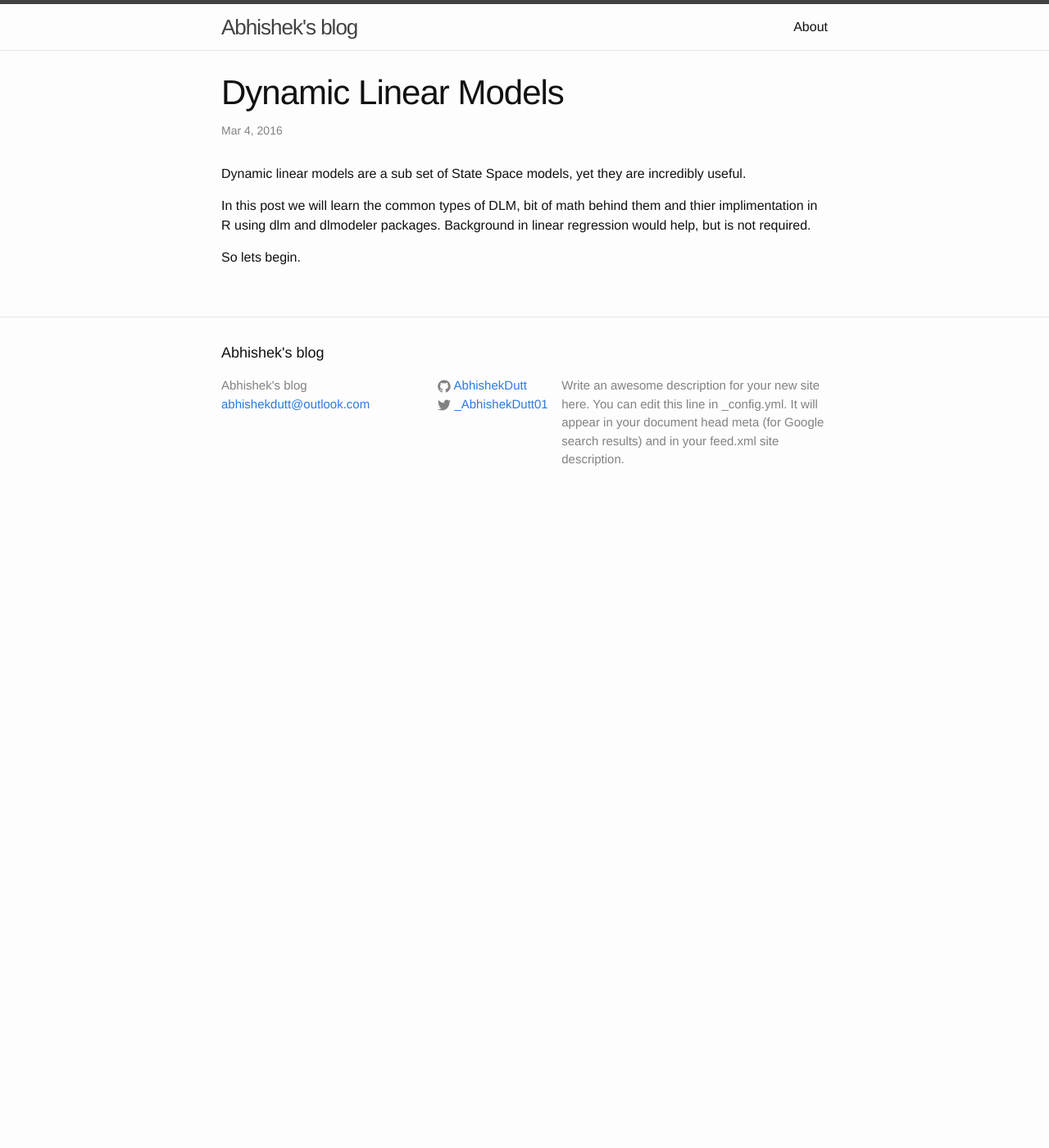
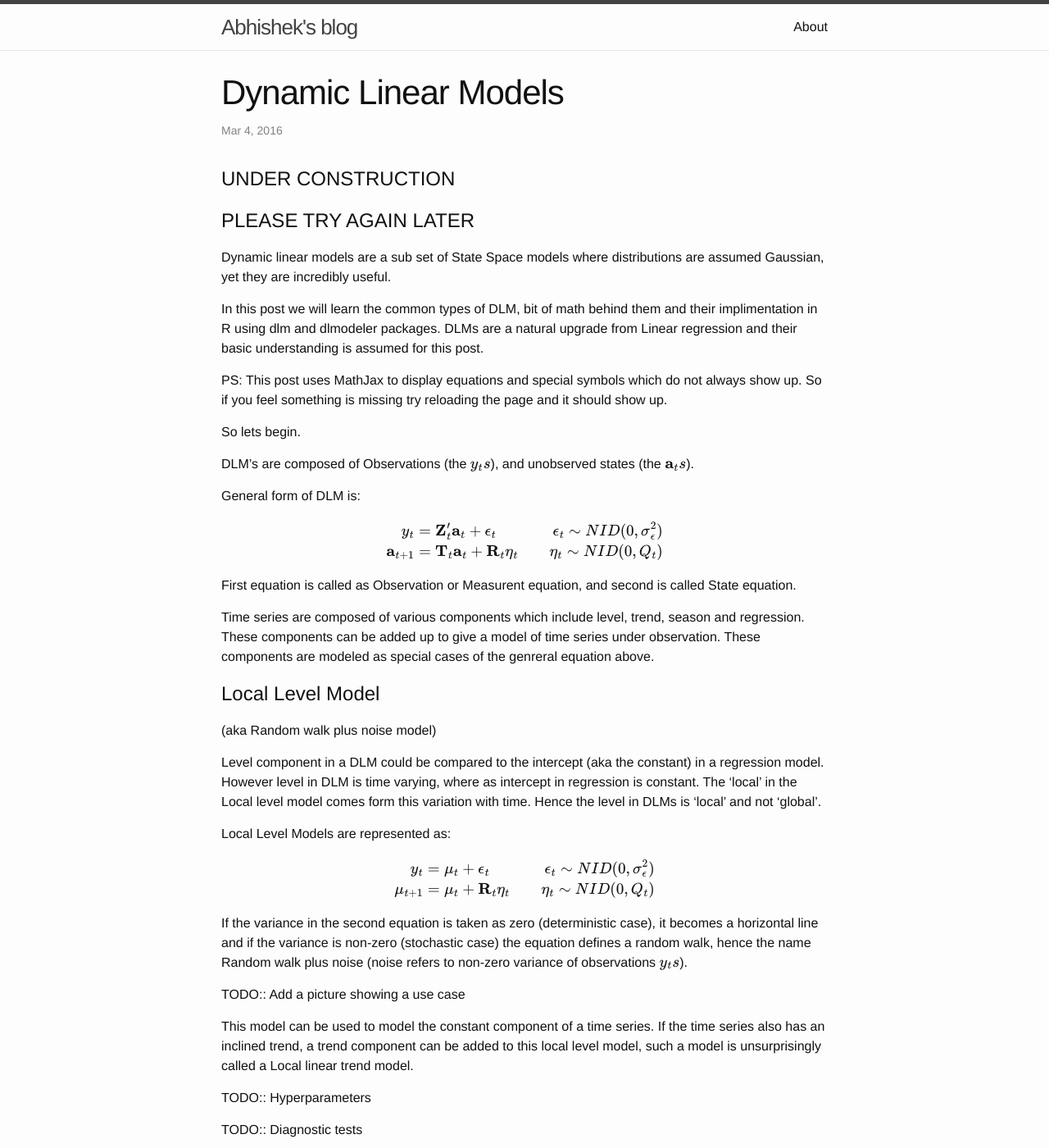
Before and after one commit to Abhishek-Dutt-1/blog, a Jekyll site: the page built from _posts/2016-03-04-dynamic-linear-models.markdown, in a window 1280 px wide and 1400 px high. Shown: the whole window at 82% size. Built offline with Jekyll 4.4.1, drawn with Linux system fonts in a browser that asks for light colours; formulas are drawn with MathJax 3; some of the changed text lies outside the part shown.

Commit message:
Added missing posts

```diff
--- a/_posts/2016-03-04-dynamic-linear-models.markdown
+++ b/_posts/2016-03-04-dynamic-linear-models.markdown
@@ -4,9 +4,110 @@ title:  "Dynamic Linear Models"
 date:   2016-03-04 17:30:00 +0530
 categories: Analytics
 ---
-Dynamic linear models are a sub set of State Space models, yet they are incredibly useful.
 
-In this post we will learn the common types of DLM, bit of math behind them and thier implimentation in R using dlm and dlmodeler packages.
-Background in linear regression would help, but is not required.
+UNDER CONSTRUCTION
+==================
+
+PLEASE TRY AGAIN LATER
+======================
+
+Dynamic linear models are a sub set of State Space models where distributions are assumed Gaussian, yet they are incredibly useful.
+
+In this post we will learn the common types of DLM, bit of math behind them and their implimentation in R using dlm and dlmodeler packages.
+DLMs are a natural upgrade from Linear regression and their basic understanding is assumed for this post.
+
+PS: This post uses MathJax to display equations and special symbols which do not always show up. So if you feel something is missing try reloading the page and it should show up.
 
 So lets begin.
+
+DLM's are composed of Observations (the $$ y_ts $$), and unobserved states (the $$ \mathbf a_ts $$).
+
+General form of DLM is:
+<div>
+$$
+\begin{align}
+y_t & = \mathbf Z_t' \mathbf a_t + \epsilon_t & \epsilon_t  \sim NID(0, \sigma_\epsilon^2) \\
+\mathbf a_{t+1} & = \mathbf T_t\mathbf a_t + \mathbf R_t\eta_t  & \eta_t \sim NID(0, Q_t) \\
+\end{align}
+$$
+</div>
+First equation is called as Observation or Measurent equation, and second is called State equation.
+
+Time series are composed of various components which include level, trend, season and regression.
+These components can be added up to give a model of time series under observation.
+These components are modeled as special cases of the genreral equation above.
+
+Local Level Model
+=
+(aka Random walk plus noise model)
+
+Level component in a DLM could be compared to the intercept (aka the constant) in a regression model.
+However level in DLM is time varying, where as intercept in regression is constant.
+The 'local' in the Local level model comes form this variation with time.
+Hence the level in DLMs is 'local' and not 'global'.
+
+Local Level Models are represented as:
+<div>
+$$
+\begin{align}
+              y_t & = \mathbf \mu_t + \epsilon_t          & \epsilon_t \sim NID(0, \sigma_\epsilon^2) \\
+\mathbf \mu_{t+1} & = \mathbf \mu_t + \mathbf R_t\eta_t   & \eta_t \sim NID(0, Q_t) \\
+\end{align}
+$$
+</div>
+If the variance in the second equation is taken as zero (deterministic case), it becomes a horizontal line and if the variance is non-zero (stochastic case) the equation defines a random walk, hence the name Random walk plus noise (noise refers to non-zero variance of observations $$ y_ts $$).
+
+TODO:: Add a picture showing a use case
+
+This model can be used to model the constant component of a time series.
+If the time series also has an inclined trend, a trend component can be added to this local level model, such a model is unsurprisingly called a Local linear trend model.
+
+TODO:: Hyperparameters
+
+TODO:: Diagnostic tests
+
+Local Linear Trend Model
+=
+Local Linear models are obtained by adding a slope component $$ \mathbf v_t $$ to the Local level models.
+<div>
+$$
+\begin{align}
+              y_t & = \mathbf \mu_t + \epsilon_t \qquad                   &&  \epsilon_t \sim NID(0, \sigma_\epsilon^2) \\
+\mathbf \mu_{t+1} & = \mathbf \mu_t + \mathbf \nu_t + \mathbf R_t\eta_t   &&  \eta_t \sim NID(0, Q_t) \\
+\mathbf \nu_{t+1} & = \mathbf \nu_t + \zeta_t                             &&  \zeta_t \sim NID(0, \sigma_\zeta^2)
+\end{align}
+$$
+</div>
+
+
+Seasonal Model
+=
+Seasonal models are used to capture recurring patterns in a time series, such as increase in sales during holiday seasons etc.
+
+Seasonality in a time series is modeled using as many as state variables as the frequency of the data.
+Frequency (aka seasonality) refers to the number of time periods after which pattern is supposed to repeat. e.g. for a monthly data frequency should be 12, 52 for weekly data and 4 for quarterly data.
+
+Takin the example of quarterly data, a seasonal model (with Local level model) is represented as:
+
+<div>
+$$
+\begin{align}
+            y_t & = \mathbf a_t + \epsilon_t            & \epsilon_t \sim NID(0, \sigma_\epsilon^2) \\
+\mathbf a_{t+1} & = \mathbf a_t + \mathbf R_t\eta_t     & \eta_t \sim NID(0, Q_t) \\
+\end{align}
+$$
+</div>
+
+Explanatory Model
+=
+
+Intervention Model
+=
+
+Deterministic vs. Stochastic
+=
+
+Forecast and Smoothening
+=
+
+<script type="text/javascript" src="https://cdn.mathjax.org/mathjax/latest/MathJax.js?config=TeX-AMS-MML_HTMLorMML"></script>
```
Also changed, not shown: _posts/2016-04-16-json-web-token-a-practical-guide.markdown (added, +40 -0 lines), _posts/2016-05-11-apache-poi-excel-files-with-java.markdown (added, +35 -0 lines), Gemfile.lock, README.md.
